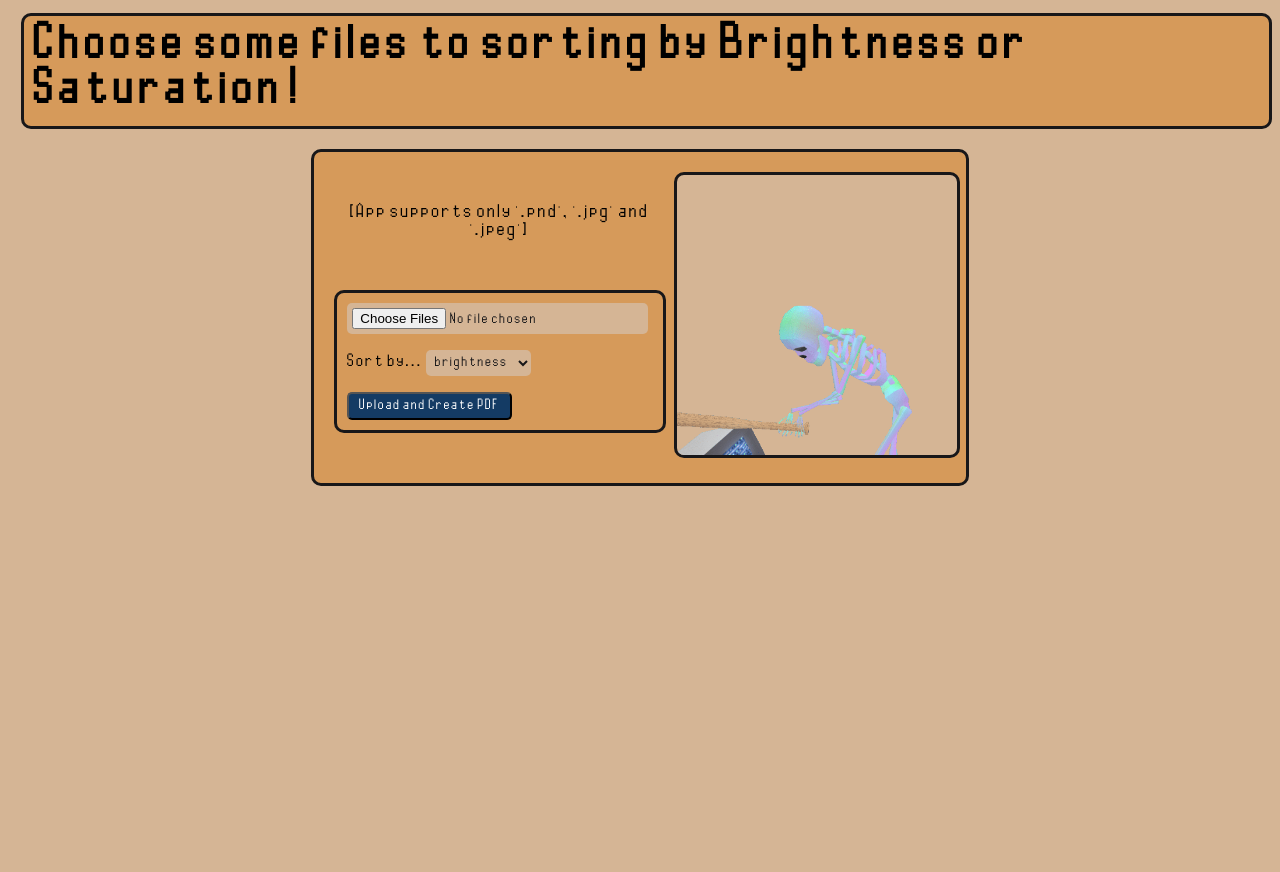
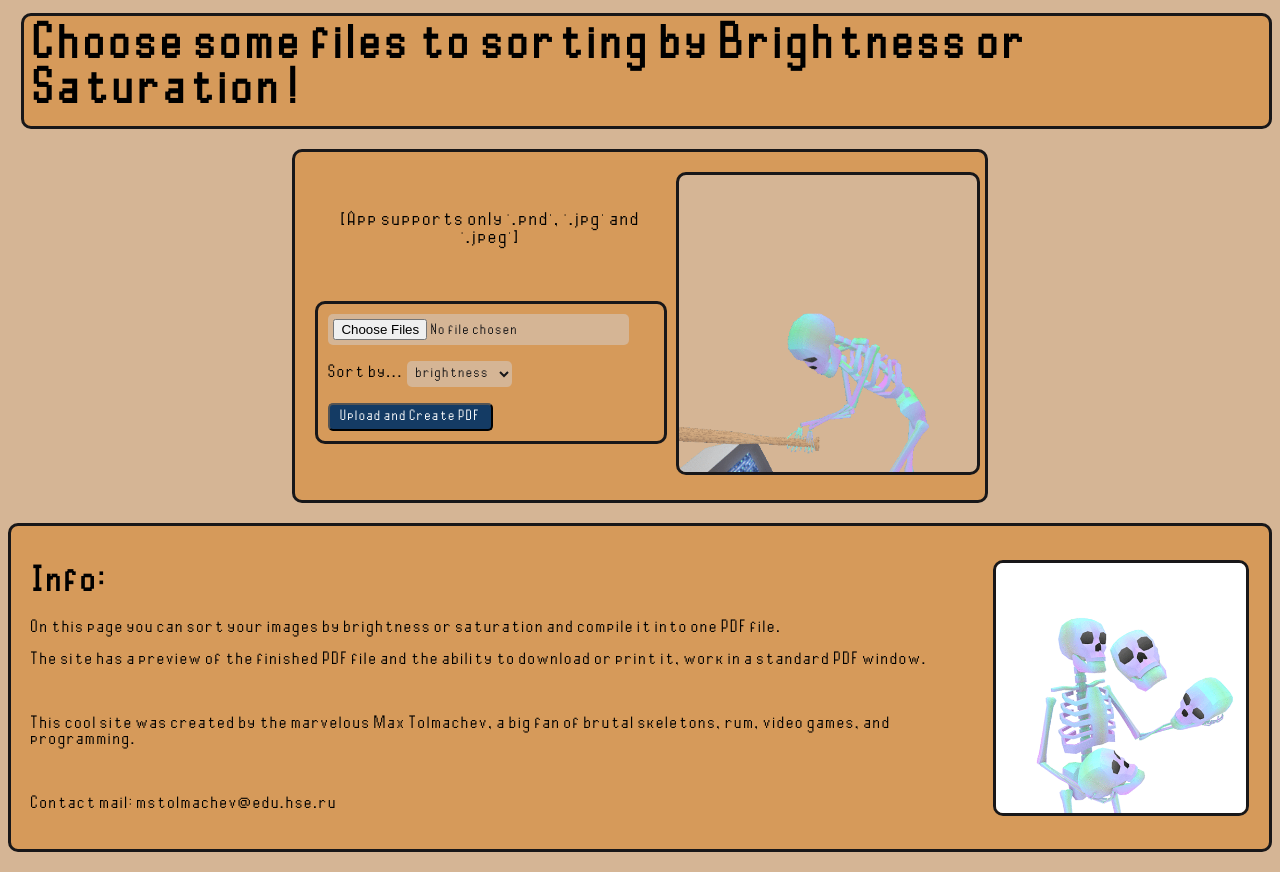
Before and after one commit to HappyMaxT3/SortingByBrigthnessAndSaturation, a Flask app: page / in a window 1280 px wide. Before the commit the page ends 486 px from the top, so only its background shows below. Run offline with Flask 3, Linux system fonts and the light colour scheme.

Commit message:
added footer, fixed css, html

```diff
--- a/app.py
+++ b/app.py
@@ -6,7 +6,7 @@ from werkzeug.utils import secure_filename
 from image_processing import create_sorted_pdf
 
 app = Flask(__name__)
-STATIC_FOLDER = 'static'  # static directory to store temporary files
+STATIC_FOLDER = 'static'  # static directory to store temporary files (Flask troubles)
 UPLOAD_FOLDER = os.path.join(STATIC_FOLDER, 'uploaded_images')  # directory to store uploaded images
 OUTPUT_PDF = os.path.join(STATIC_FOLDER, 'sorted_images.pdf')   # output PDF file path
 ALLOWED_EXTENSIONS = {'png', 'jpg', 'jpeg'}  # allowed image file extensions
--- a/static/css/styles.css
+++ b/static/css/styles.css
@@ -42,7 +42,7 @@
     border-radius: 10px;
 
     min-width: 480px;
-    width: 52%;
+    width: 55%;
     box-sizing: border-box;
     background-color: #D69A5A;
 }
@@ -51,6 +51,7 @@
     padding: 10px;
     border: #181719 solid 3px;
     border-radius: 10px;
+    background-color: #D69A5A;
 
     margin-top: 15%;
 }
@@ -78,8 +79,8 @@
     border: #181719 solid 3px;
     border-radius: 10px;
 
-    min-width: 300px;
-    width: 40%;
+    min-width: 480px;
+    width: 55%;
     box-sizing: border-box;
     background-color: #D69A5A;
 }
@@ -135,8 +136,7 @@
 }
 
 .pdfTextContainer{
-    text-align: left;
-    margin-left: 10%;
+    text-align: center;
 }
 
 .pdfTextContainer h2{
@@ -145,7 +145,7 @@
 
 .pdfTextContainer .btn{
     display: inline-block;
-    margin-top: 5px;
+    margin-top: 3%;
     padding: 5px 10px;
     min-width: 45px;
 
@@ -180,3 +180,32 @@
     border: #181719 solid 5px;
     border-radius: 10px;
 }
+
+.footerContainer{
+    display: flex;
+    justify-content: space-between;
+    align-items: center;
+    margin: 20px auto;
+    padding: 20px;
+    border: #181719 solid 3px;
+    border-radius: 10px;
+    width: 100%;
+    box-sizing: border-box;
+    background-color: #D69A5A;
+}
+
+.footerText{
+    flex: 1;
+    padding-right: 20px;
+}
+
+.footerImage{
+    display: flex;
+    justify-content: center;
+    align-items: center;
+}
+
+.footerImage img{
+    max-width: 250px;
+    height: auto;
+}
--- a/templates/index.html
+++ b/templates/index.html
@@ -29,7 +29,7 @@
         </div>
 
         <div class="gifStyle">
-            <img src="../static/images/angry_skeleton.gif" alt="angry_skeleton">
+            <img src="../static/images/angry_skeleton.gif" alt="skeleton">
         </div>
     </div>
 
@@ -38,11 +38,14 @@
     {% if pdf_ready %}
     <div class="pdfReadyContainer">
         <div class="pdfImageContainer">
-            <img src="../static/images/299x.gif" alt="second_skeleton" class="pdfIcon">
+            <img src="../static/images/299x.gif" alt="skeleton" class="pdfIcon">
         </div>
         <div class="pdfTextContainer">
-            <h2>Your PDF is ready!</h2>
+            <h2>Your sorted PDF is ready!</h2>
             <a href="{{ pdf_url }}" class="btn btn-primary" download>Download PDF</a>
+        </div>
+        <div class="pdfImageContainer">
+            <img src="../static/images/4hss.gif" alt="skeleton" class="pdfIcon">
         </div>
     </div>
     <div class="pdfPreview">
@@ -53,4 +56,21 @@
 {% endif %}
 
 </body>
+<footer>
+    <div class="footerContainer">
+        <div class="footerText">
+            <h1>Info:</h1>
+            <p>On this page you can sort your images by brightness or saturation and compile it into one PDF file.</p>
+            <p>The site has a preview of the finished PDF file and the ability to download or print it, work in a standard PDF window.</p>
+            <br>
+            <p>This cool site was created by the marvelous Max Tolmachev, a big fan of brutal skeletons, rum, video games, and programming.</p>
+            <br>
+            <p>Contact mail: mstolmachev@edu.hse.ru</p>
+        </div>
+        <div class="footerImage">
+            <img src="../static/images/O9Ev.gif" alt="skeleton" class="pdfIcon">
+        </div>
+    </div>
+</footer>
+
 </html>
```
Also changed, not shown: static/images/4hss.gif (added), static/images/7mB8.gif (deleted), static/images/7mBA.gif (deleted), static/images/O9Ev.gif (added).
